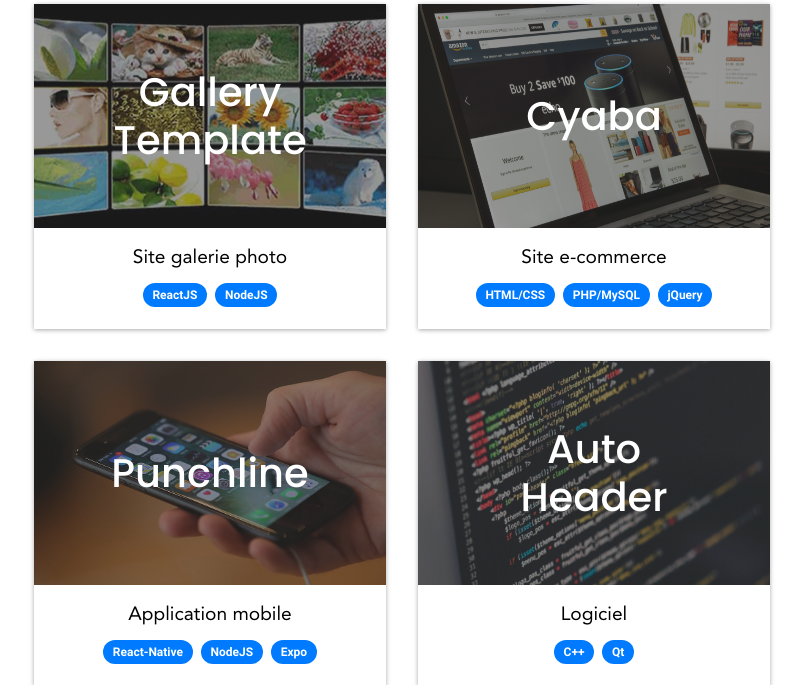
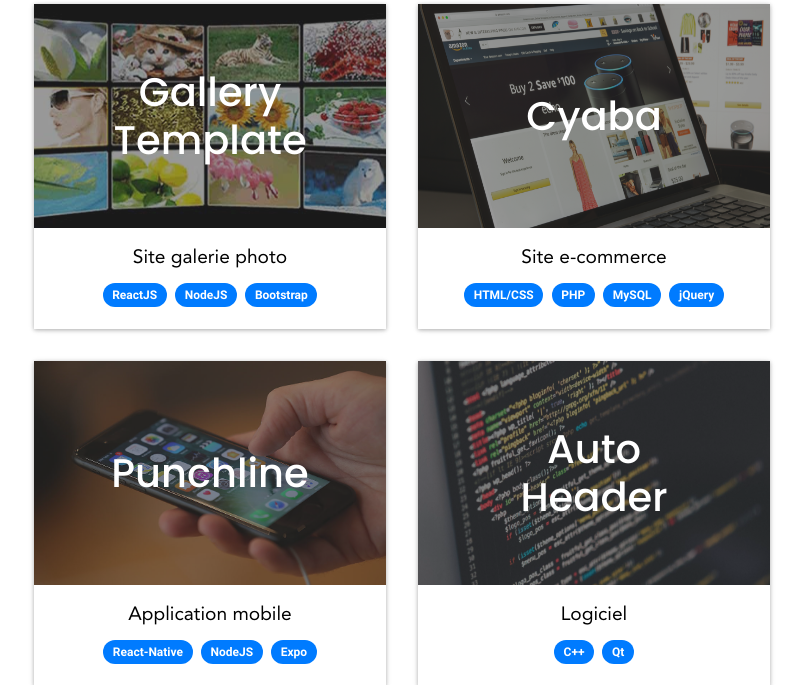
Before and after one commit to Stabien/Site_Perso, a PHP site: page / in a window 1280 px wide. Shown: the part 3066-3751 px from the top of the page, without its empty margins (238-1041 px from the left). Run offline with PHP 8.4, Linux system fonts and the light colour scheme.

Commit message:
update pastilles projets

```diff
--- a/index.php
+++ b/index.php
@@ -242,6 +242,7 @@
                     <ul>
                         <li>ReactJS</li>
                         <li>NodeJS</li>
+                        <li>Bootstrap</li>
                     </ul>
                 </a>
                 <a href="https://www.github.com/stabien/ppe" class="projets-content"
@@ -254,7 +255,8 @@
                     <h4>Site e-commerce</h4>
                     <ul>
                         <li>HTML/CSS</li>
-                        <li>PHP/MySQL</li>
+                        <li>PHP</li>
+                        <li>MySQL</li>
                         <li>jQuery</li>
                     </ul>
                 </a>
```
Also changed, not shown: 1 other file.
